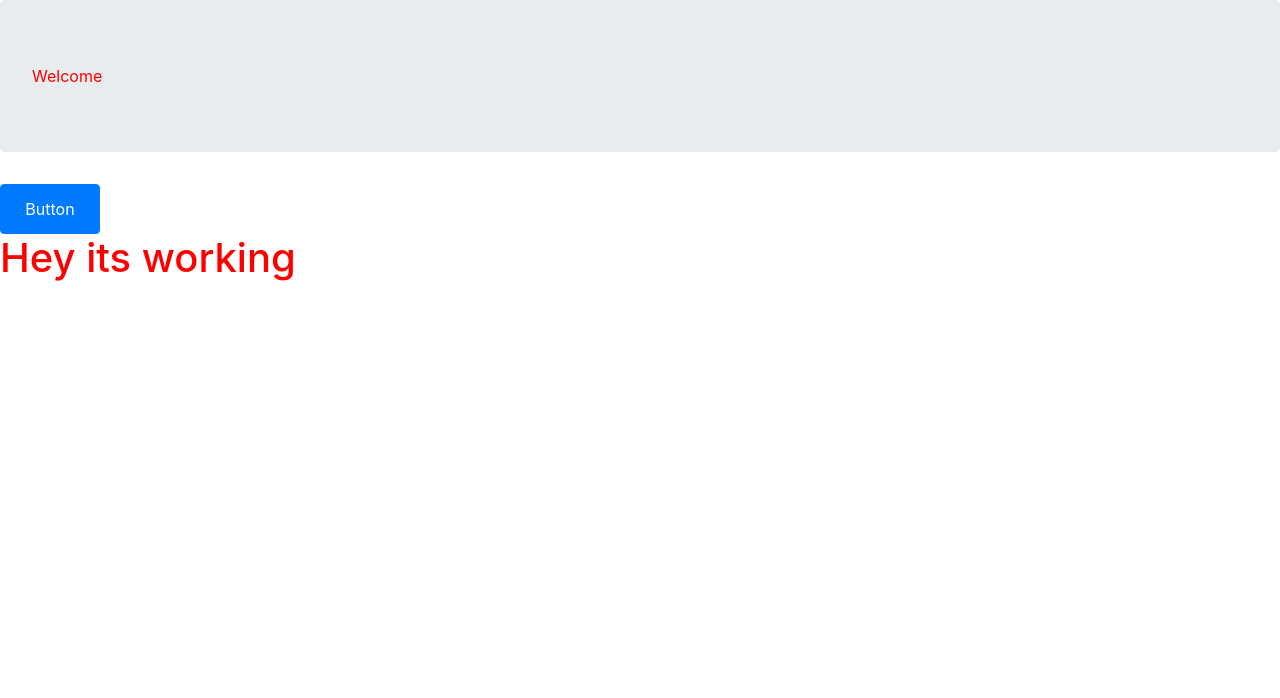
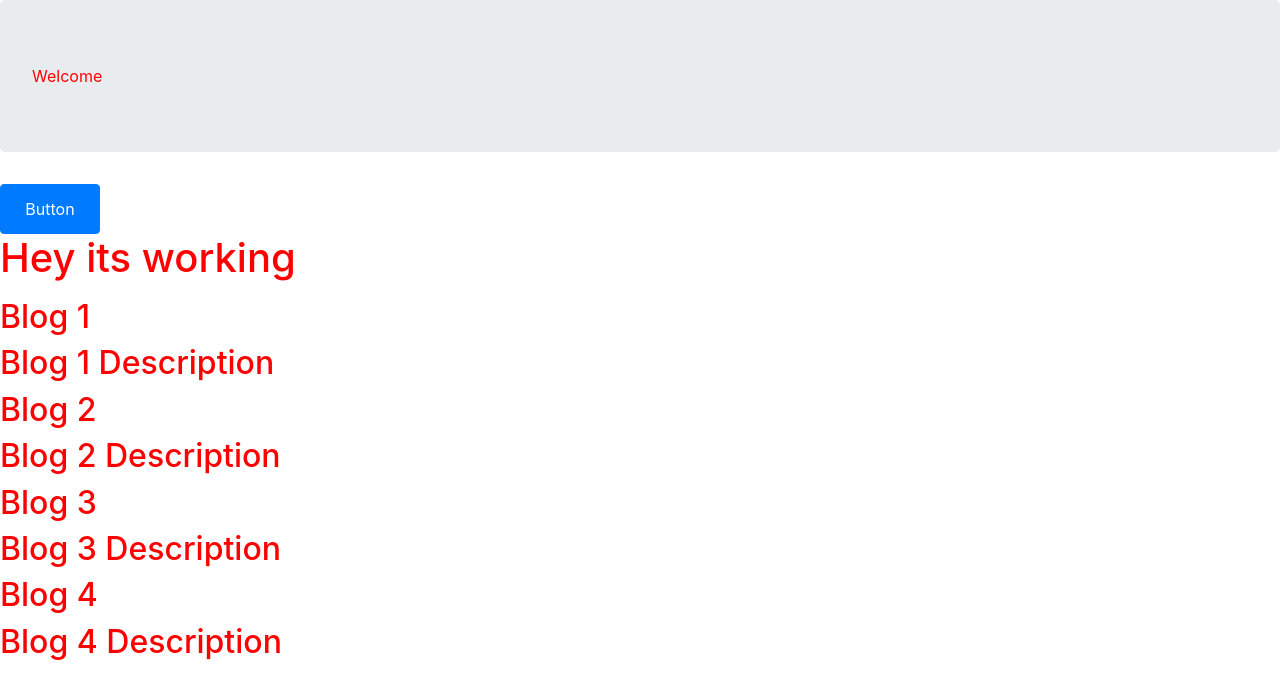
Before and after one commit to Aslin-R/learning-angular-js, an Angular app in the folder learning-angular-js/: page / in a window 1280 px wide. Shown: the top 698 px of the page. Built offline with nearby package versions, Linux system fonts and the light colour scheme.

Commit message:
tried ngFor

```diff
--- /dev/null
+++ b/learning-angular-js/src/app/module/blog_list.ts
@@ -0,0 +1,8 @@
+import {Blog} from './bloghub';
+
+export let blogs:Blog[]= [
+    new Blog(1,"Blog 1","Blog 1 Description","Category 1"),
+    new Blog(2,"Blog 2","Blog 2 Description","Category 2"),
+    new Blog(3,"Blog 3","Blog 3 Description","Category 3"),
+    new Blog(4,"Blog 4","Blog 4 Description","Category 4"),
+]
--- /dev/null
+++ b/learning-angular-js/src/app/module/bloghub.ts
@@ -0,0 +1,9 @@
+export class Blog{
+    constructor(private id:number,
+        private title:string,
+        private description:string,
+        private category:string
+        ){
+
+    }
+}
--- a/learning-angular-js/src/app/newcomponent/newcomponent.component.html
+++ b/learning-angular-js/src/app/newcomponent/newcomponent.component.html
@@ -1 +1,6 @@
 <p>Hey its working</p>
+
+<div *ngFor="let blog of blogs">
+<h2>{{blog.title}}</h2>
+<h2>{{blog.description}}</h2>
+</div>
--- a/learning-angular-js/src/app/newcomponent/newcomponent.component.ts
+++ b/learning-angular-js/src/app/newcomponent/newcomponent.component.ts
@@ -1,10 +1,20 @@
 import { Component } from '@angular/core';
+import { blogs } from '../module/blog_list';
 
 @Component({
   selector: 'app-newcomponent',
   templateUrl: './newcomponent.component.html',
   styleUrls: ['./newcomponent.component.css']
 })
+
 export class NewcomponentComponent {
 
+  blogs:any;
+
+  constructor() {
+  }
+  ngOnInit() {
+    this.blogs=blogs;
+  }
+
 }
```
